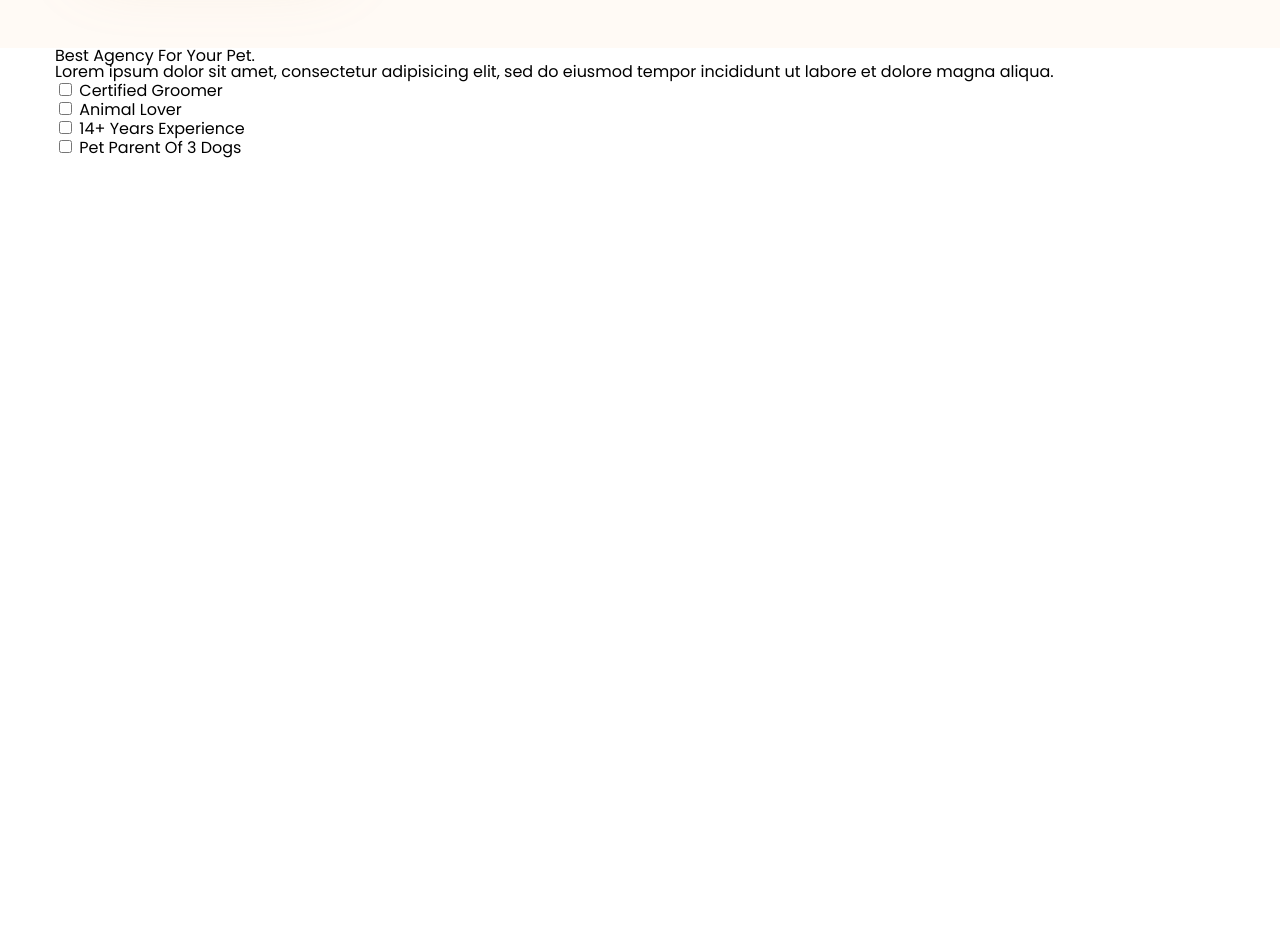
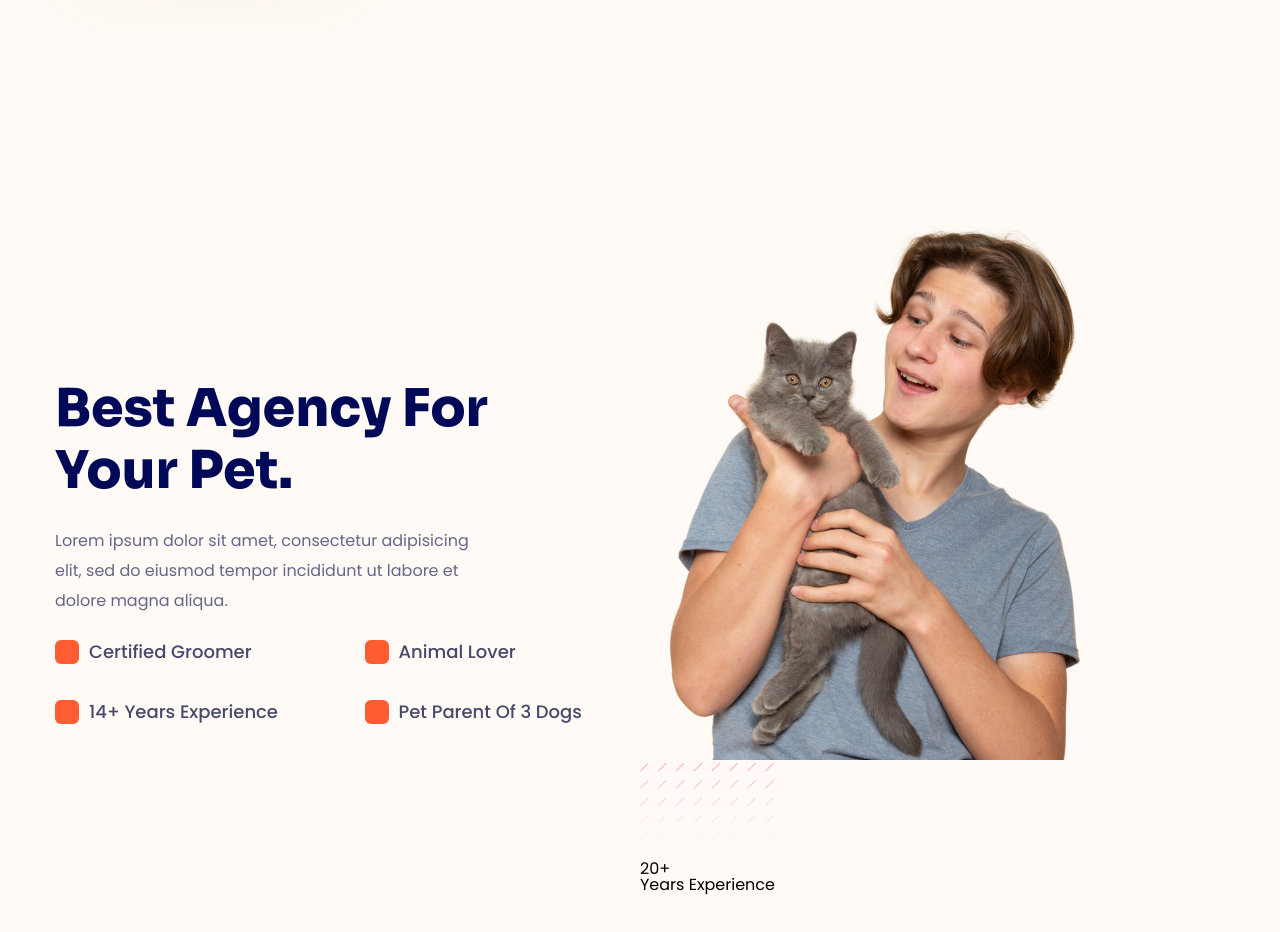
Before and after one commit to nguyenphamphu20/Lucy-Pet-care, a plain HTML site: page index.html in a window 1280 px wide. Shown: the part 840-1772 px from the top of the page. Drawn offline with Linux system fonts and the light colour scheme.

Commit message:
add checkbox

```diff
--- a/assets/css/styles.css
+++ b/assets/css/styles.css
@@ -13,6 +13,7 @@ html {
 body {
     font-size: 1.6rem;
     font-family: Poppins;
+    background: #fffaf5;
 }
 
 /* common */
@@ -47,6 +48,14 @@ img {
     font-size: 6.6rem;
     font-weight: 800;
     line-height: 1.15;
+}
+
+.heading-2 {
+    color: var(--primary-color);
+    font-family: Sora;
+    font-size: 5.2rem;
+    font-weight: 700;
+    line-height: 1.19;
 }
 /* header */
 header {
@@ -307,3 +316,79 @@ header {
     text-underline-offset: auto;
     text-underline-position: from-font;
 }
+
+/* about */
+.about {
+    padding-top: 161px;
+}
+
+.main-about {
+    display: flex;
+    align-items: center;
+}
+
+.about-content,
+.about__img-gallery {
+    width: 50%;
+}
+
+.about__heading {
+    width: 446px;
+}
+
+.about__desc {
+    margin-top: 24px;
+    width: 431px;
+    color: #656689;
+    font-size: 1.6rem;
+    font-weight: 400;
+    line-height: 1.88;
+}
+
+.about__grid {
+    margin-top: 24px;
+    display: grid;
+    gap: 36px 34px;
+    grid-template-columns: 1fr 1fr;
+    grid-template-rows: 1fr 1fr;
+}
+
+.about__item-grid:has([type="checkbox"]:checked) label::after {
+    opacity: 1;
+}
+
+.about__item-grid label {
+    position: relative;
+    display: flex;
+    gap: 10px;
+    align-items: center;
+    color: #48496a;
+    font-size: 1.8rem;
+    font-weight: 500;
+    line-height: 1;
+}
+
+.about__item-grid label::before {
+    display: inline-block;
+    content: "";
+    width: 24px;
+    height: 24px;
+    background: #ff5d31;
+    border-radius: 6px;
+}
+
+.about__item-grid label::after {
+    position: absolute;
+    top: 5px;
+    left: 5px;
+    display: inline-block;
+    content: "";
+    width: 12px;
+    height: 6px;
+    border-left: 3px #fff solid;
+    border-bottom: 3px #fff solid;
+    border-radius: 2px;
+    rotate: -45deg;
+    opacity: 0;
+    transition: opacity ease 0.1s;
+}
--- a/index.html
+++ b/index.html
@@ -137,8 +137,9 @@
             <section class="about">
                 <div class="container">
                     <div class="main-about">
+                        <!-- content -->
                         <section class="about-content">
-                            <div class="about__heading">
+                            <div class="about__heading heading-2">
                                 Best Agency For Your Pet.
                             </div>
                             <div class="about__desc">
@@ -148,23 +149,32 @@
                             </div>
                             <div class="about__grid">
                                 <div class="about__item-grid">
-                                    <input type="checkbox" name="" id="box-1" />
+                                    <input type="checkbox" name="" id="box-1" hidden />
                                     <label for="box-1">Certified Groomer</label>
                                 </div>
                                 <div class="about__item-grid">
-                                    <input type="checkbox" name="" id="box-2" />
+                                    <input type="checkbox" name="" id="box-2" hidden />
                                     <label for="box-2">Animal Lover</label>
                                 </div>
                                 <div class="about__item-grid">
-                                    <input type="checkbox" name="" id="box-3" />
+                                    <input type="checkbox" name="" id="box-3" hidden />
                                     <label for="box-3">14+ Years Experience</label>
                                 </div>
                                 <div class="about__item-grid">
-                                    <input type="checkbox" name="" id="box-4" />
+                                    <input type="checkbox" name="" id="box-4" hidden />
                                     <label for="box-4">Pet Parent Of 3 Dogs</label>
                                 </div>
                             </div>
                         </section>
+                        <!-- images -->
+                         <figure class="about__img-gallery">
+                            <img src="./assets/images/about-1.png" alt="" class="about__img-thumb">
+                            <img src="./assets/icon/about-conp-1.svg" alt="" class="about__layer">
+                            <div class="about__info">
+                                <strong>20+</strong>
+                                <p>Years Experience</p>
+                            </div>
+                         </figure>
                     </div>
                 </div>
             </section>
```
Also changed, not shown: assets/icon/about-conp-1.svg (added), assets/images/about-1.png (added).
